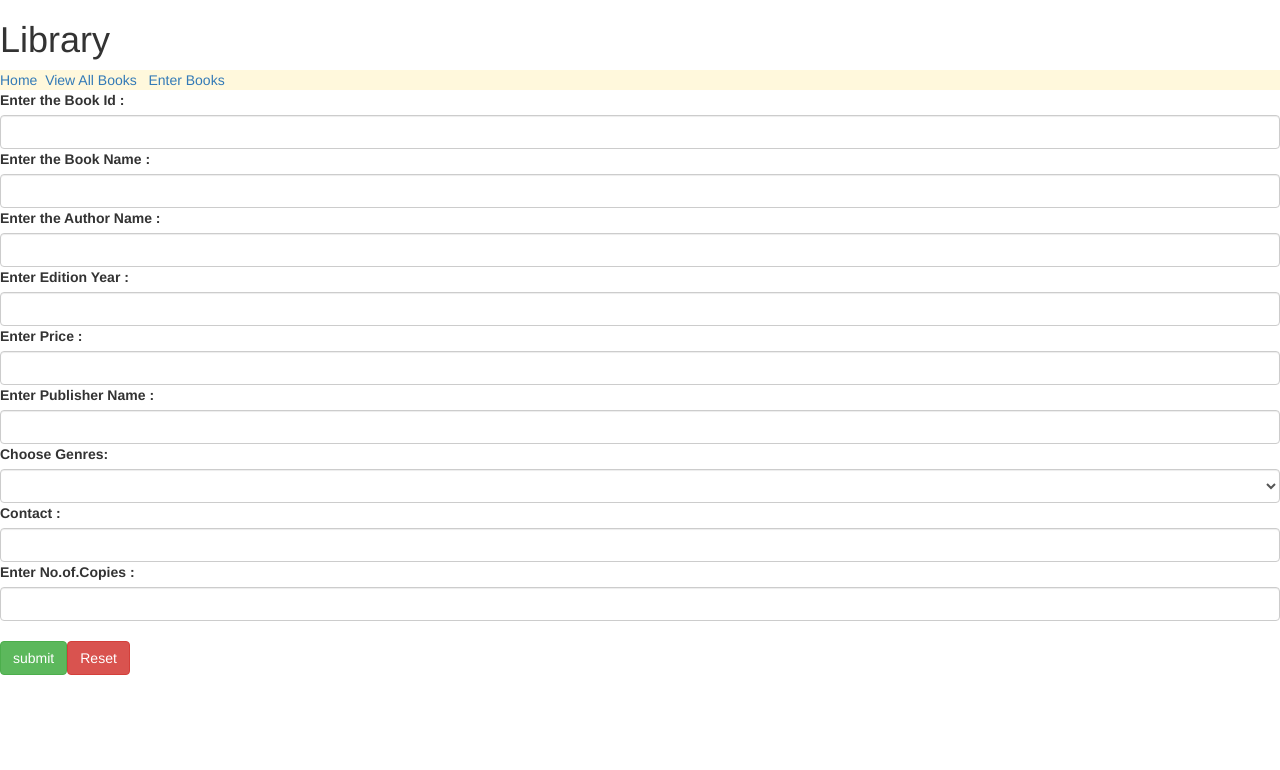
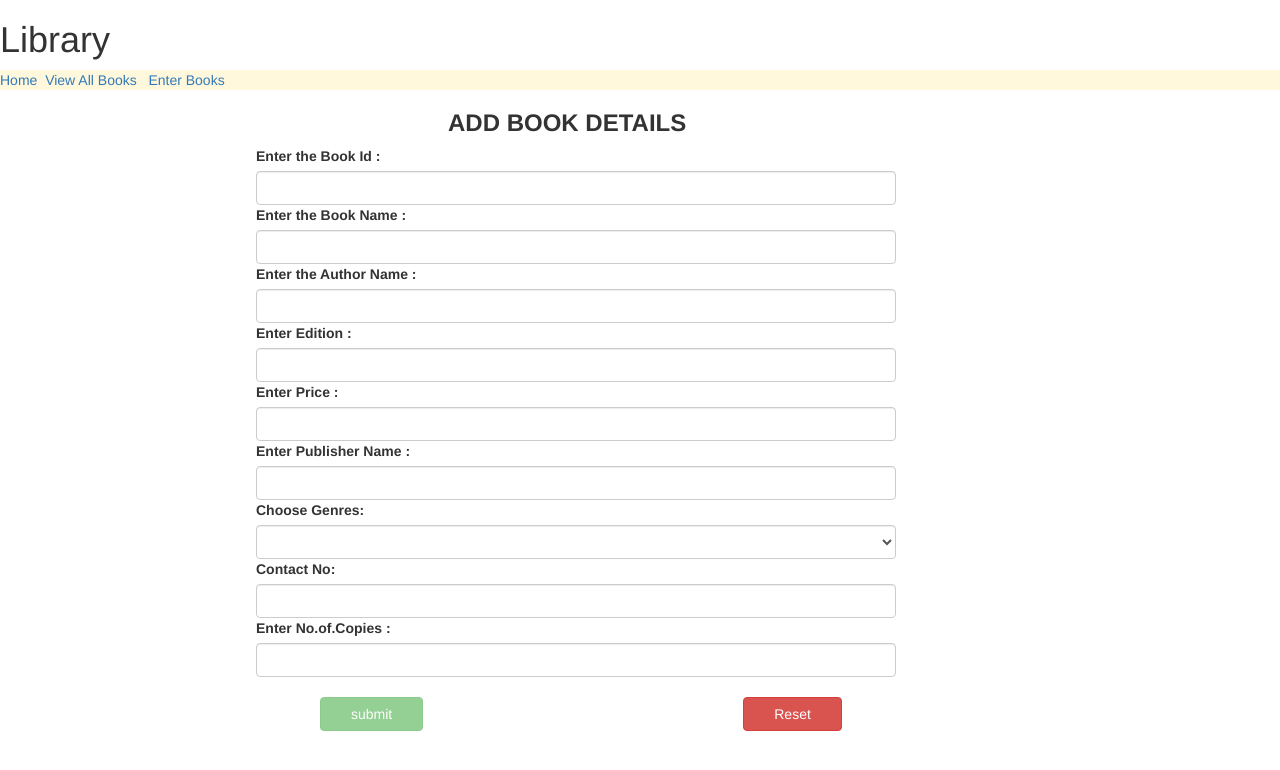
Before and after one commit to KelamBasavaiah/Angular8LibraryManagement, an Angular app: page /addBook in a window 1280 px wide. Shown: the top 770 px of the page. Built offline with nearby package versions, Linux system fonts and the light colour scheme.

Commit message:
added validation in add book

```diff
--- a/src/app/Components/add-book/add-book.component.css
+++ b/src/app/Components/add-book/add-book.component.css
@@ -1,3 +1,23 @@
 .invalid-feedback{
     color: red;
 }
+.card-header{
+   margin-left: 30%;
+}
+.card{
+    width: 50%;
+    height: 20%;
+    margin-left: 20%;
+}
+
+#btnReset{
+    margin-left: 50%;
+    padding-left: 30px;
+    padding-right: 30px;
+}
+
+#btnSubmit{
+    margin-left: 10%;
+    padding-left: 30px;
+    padding-right: 30px;
+}
--- a/src/app/Components/add-book/add-book.component.html
+++ b/src/app/Components/add-book/add-book.component.html
@@ -1,44 +1,52 @@
-<div class="card m-3">
+<div class="card">
+    <div class="card-header"><h3><b>ADD BOOK DETAILS</b></h3></div>
     <div class="card-body">
-        <form name="form" (ngSubmit)="f.form.valid && insertBook()" #f="ngForm" novalidate>
+        <form name="form" (ngSubmit)="f.form.valid && insertBook()" #f="ngForm" >
             <div class="form-row">
                 <label>Enter the Book Id :</label>
-                <input type="text" class="form-control" name="id" #id="ngModel" [(ngModel)]="book.id" [ngClass]="{ 'is-invalid': f.submitted && id.invalid }" required>
+                <input type="text" class="form-control" name="id" #id="ngModel" [(ngModel)]="book.id" pattern="[a-zA-Z0-9]*" required>
                 <span *ngIf="id.invalid && id.touched" class="invalid-feedback">
                     <span *ngIf="id.errors.required">Book ID is required</span>
+                    <span *ngIf="id.errors.pattern">ID cannot contain space</span>
                 </span>
             </div>
             <div class="form-row">
                 <label>Enter the Book Name :</label>
-                <input type="text" class="form-control" name="name" #name="ngModel" [(ngModel)]="book.name" [ngClass]="{ 'is-invalid': f.submitted && name.invalid }" required>
+                <input type="text" class="form-control" name="name" #name="ngModel" [(ngModel)]="book.name" pattern="[a-zA-Z0-9]*" required>
                 <span *ngIf="name.invalid && name.touched" class="invalid-feedback">
                     <span *ngIf="name.errors.required">Book Name is required</span>
+                    <span *ngIf="name.errors.pattern">Name cannot contain space</span>
+
                 </span>
             </div>
             <div class="form-row">
                 <label>Enter the Author Name :</label>
-                <input type="text" class="form-control" name="author" #author="ngModel" [(ngModel)]="book.author" [ngClass]="{ 'is-invalid': f.submitted && author.invalid }" required>
+                <input type="text" class="form-control" name="author" #author="ngModel" [(ngModel)]="book.author_name" pattern="[a-zA-Z0-9]*" required>
                 <span *ngIf="author.invalid && author.touched" class="invalid-feedback">
                     <span *ngIf="author.errors.required">Author Name is required</span>
+                    <span *ngIf="author.errors.pattern">AuthorName cannot contain space</span>
+
                 </span>
             </div>
             <div class="form-row">
-                <label>Enter Edition Year :</label>
-                <input type="number" class="form-control" name="edition" #edition="ngModel" [(ngModel)]="book.edition" [ngClass]="{ 'is-invalid': f.submitted && edition.invalid }" required>
+                <label>Enter Edition :</label>
+                <input type="number" class="form-control" name="edition" #edition="ngModel" [(ngModel)]="book.edition"
+                min="1" required>
                 <span *ngIf="edition.invalid && edition.touched" class="invalid-feedback">
-                    <span *ngIf="edition.errors.required">Edition Year is required</span>
+                    <span *ngIf="edition.errors.required">Edition is required</span>
                 </span>
             </div>
             <div class="form-row">
                 <label>Enter Price :</label>
-                <input type="text" class="form-control" name="price" #price="ngModel" [(ngModel)]="book.price" [ngClass]="{ 'is-invalid': f.submitted && price.invalid }" required>
+                <input type="text" class="form-control" name="price" #price="ngModel" [(ngModel)]="book.price"  pattern="[0-9]*" required>
                 <span *ngIf="price.invalid && price.touched" class="invalid-feedback">
                     <span *ngIf="price.errors.required">Price is required</span>
+                    <span *ngIf="price.errors.pattern">price must be numbers </span>
                 </span>
             </div>
             <div class="form-row">
                 <label>Enter Publisher Name :</label>
-                <input type="text" class="form-control" name="publisher" #publisher="ngModel" [(ngModel)]="book.publisher" [ngClass]="{ 'is-invalid': f.submitted && publisher.invalid }" required>
+                <input type="text" class="form-control" name="publisher" #publisher="ngModel" [(ngModel)]="book.publisher"  required>
                 <span *ngIf="publisher.invalid && publisher.touched" class="invalid-feedback">
                     <span *ngIf="publisher.errors.required">Publisher Name is required</span>
                 </span>
@@ -46,7 +54,7 @@
             </div>
             <div class="form-row">
                 <label>Choose Genres:</label>
-                <select name="genres" class="form-control" [(ngModel)]="book.genres" #genres="ngModel" [ngClass]="{ 'is-invalid': f.submitted && genres.invalid }" required>
+                <select name="genres" class="form-control" [(ngModel)]="book.genres" #genres="ngModel"  required>
                     <option value=""></option>
                     <option value="journal">Journal</option>
                     <option value="story">Story</option>
@@ -58,32 +66,34 @@
                 </span>
             </div>
             <div class="form-row">
-                <label>Contact :</label>
-                <input type="text" class="form-control" name="contact" #contact="ngModel" [(ngModel)]="book.contact" [ngClass]="{ 'is-invalid': f.submitted && contact.invalid }" required>
+                <label>Contact No:</label>
+                <input type="text" class="form-control" name="contact" #contact="ngModel" [(ngModel)]="book.contact" pattern="[0-9]*" maxlength="10" required>
                 <span *ngIf="contact.invalid && contact.touched" class="invalid-feedback">
-                    <span *ngIf="contact.errors.required">Contact is required</span>
+                    <span *ngIf="contact.errors.required">Contact No is required</span>
+                    <span *ngIf="contact.errors.pattern">Contact No must be numbers</span>
                 </span>
 
             </div>
             <!-- <div class="form-row">
                 <label>Enter Published Date :</label>
-                <input type="date" class="form-control" name="publishedDate" #publishedDate="ngModel" [(ngModel)]="book.publishedDate" [ngClass]="{ 'is-invalid': f.submitted && publishedDate.invalid }" required>
-                <span *ngIf="publisherDate.invalid && publisherDate.touched" class="invalid-feedback">
-                    <span *ngIf="publishedDate.errors.required">Published Date is required</span>
-                </span>
+                <input type="date" class="form-control" name="publishedDate" #publishedDate="ngModel" [(ngModel)]="book.publishedDate" required>
             </div> -->
             <div class="form-row">
                 <label>Enter No.of.Copies :</label>
-                <input type="text" class="form-control" name="copies" #copies="ngModel" [(ngModel)]="book.copies" [ngClass]="{ 'is-invalid': f.submitted && copies.invalid }" required>
+                <input type="number" class="form-control" name="copies" #copies="ngModel" [(ngModel)]="book.copies" min="1" pattern="[0-9]*" required>
                 <span *ngIf="copies.invalid && copies.touched" class="invalid-feedback">
                     <span *ngIf="copies.errors.required">Copies is required</span>
+                    <span *ngIf="copies.errors.pattern">Copies must be numbers</span>
                 </span>
 
             </div>
             <br/>
-            <button class="btn btn-success" type="submit">submit</button>
-            <button class="btn btn-danger" type="reset">Reset</button>
+            <button class="btn btn-success" type="submit" [disabled]="!f.form.valid" id="btnSubmit">submit</button>
+            <button class="btn btn-danger" type="reset" id="btnReset">Reset</button>
         </form>
 
     </div>
+    <div *ngIf="result">
+        Book is Added successfully
+    </div>
  </div>
--- a/src/app/Components/add-book/add-book.component.ts
+++ b/src/app/Components/add-book/add-book.component.ts
@@ -17,8 +17,9 @@ export class AddBookComponent implements OnInit {
   insertBook(){
     debugger
     console.log(this.book);
-    if(this.bookService.addBook(this.book))
+    if(this.bookService.addBook(this.book)){
       this.result="Book added";
+    }
     else
       this.result="some error ";
   }
```
